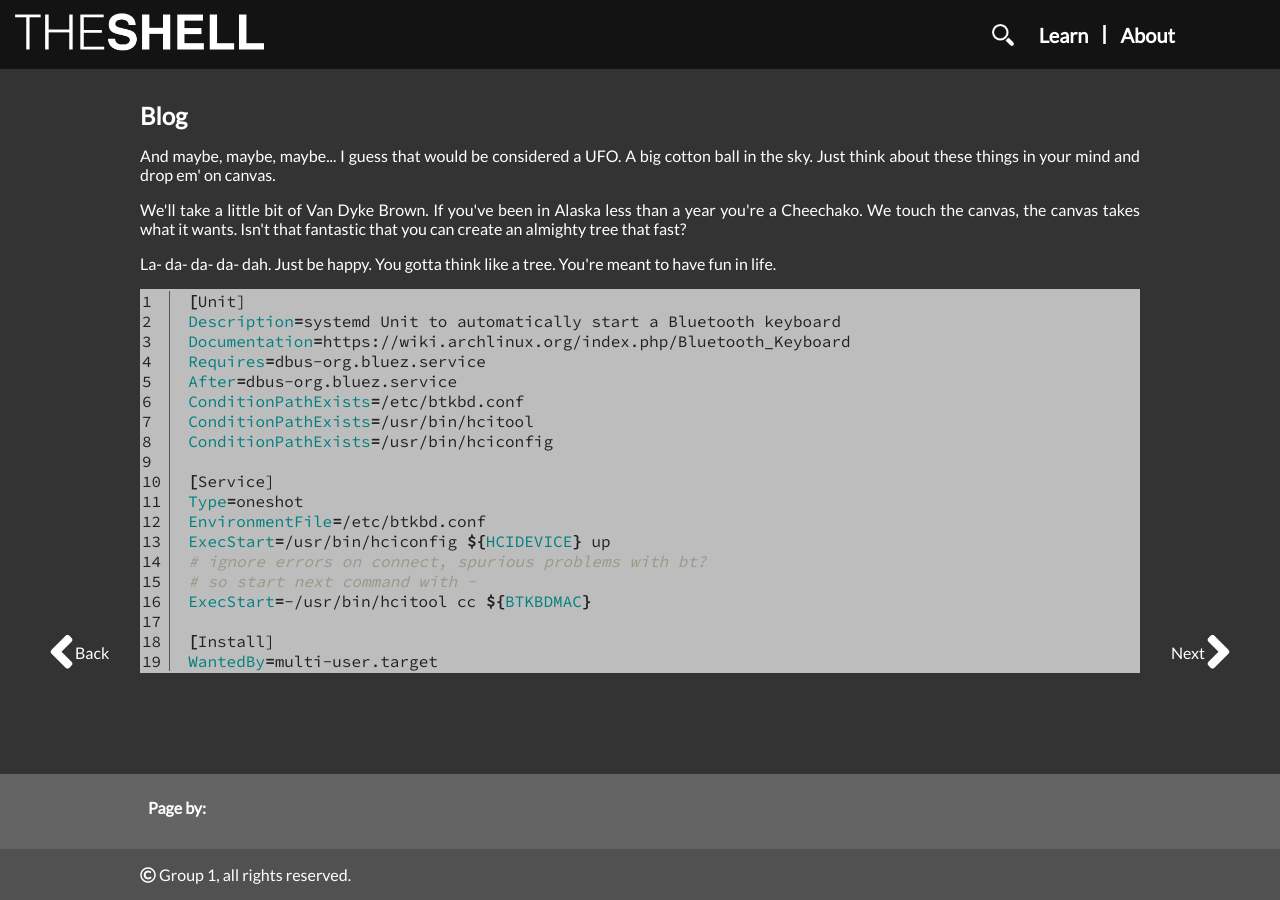
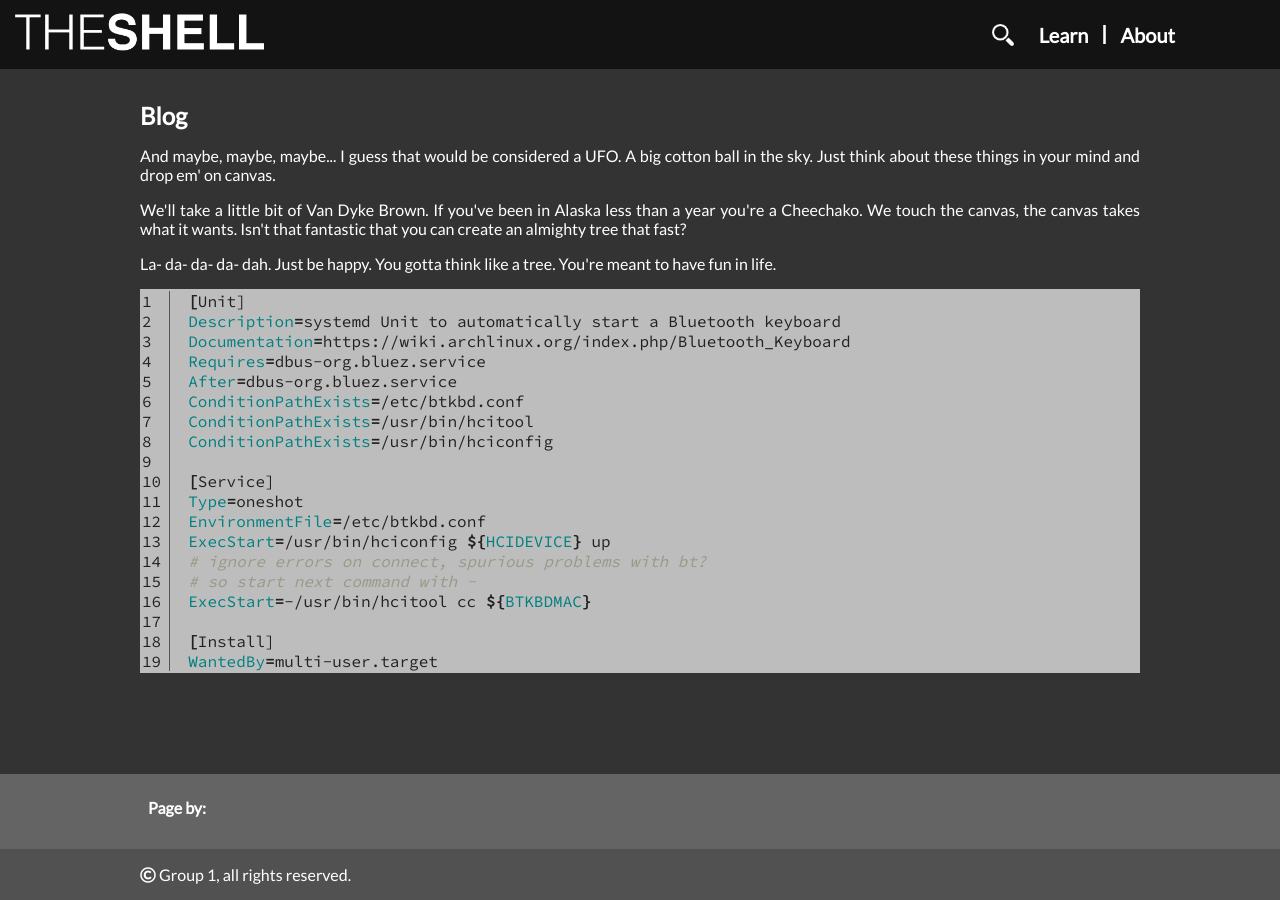
Before and after one commit to bvlj/usi_sa1_theshell_ch, a Jekyll site: the page built from site/blog.html, in a window 1280 px wide. Built offline with Jekyll 4.4.1, drawn with Linux system fonts in a browser that asks for light colours; nearby versions of some CDN libraries.

Commit message:
css-team:correct arrows
git-svn-id: svn+ssh://atelier.inf.usi.ch/home/bevilj/group-1@54 a672b425-5310-4d7a-af5c-997e18724b81

```diff
--- a/site/_layouts/page.html
+++ b/site/_layouts/page.html
@@ -13,6 +13,11 @@
 
 </article>
 <div class="box-arrows">
-	<a id="back" href="{{ site.baseurl }}/{{ page.previous-page }}" style="position:fixed;left:3em;"><i class="fas fa-angle-left"></i><span>Back</span></a>
-	<a id="next" href="{{ site.baseurl }}/{{ page.next-page }}" style="position:fixed;right:3em;"><span>Next</span><i class="fas fa-angle-right"></i></a>
+	{% if page.previous-page %}
+		<a id="back" href="{{ site.baseurl }}/{{ page.previous-page }}" style="position:fixed;left:3em;"><i class="fas fa-angle-left"></i><span>Back</span></a>
+	{% endif%}
+
+	{% if page.next-page %}
+		<a id="next" href="{{ site.baseurl }}/{{ page.next-page }}" style="position:fixed;right:3em;"><span>Next</span><i class="fas fa-angle-right"></i></a>
+	{% endif%}
 </div>
--- a/site/_sass/_global.scss
+++ b/site/_sass/_global.scss
@@ -103,39 +103,27 @@
   bottom: 275px;
 
   a{
+  	position:fixed;
+  	transition:300ms;
     text-decoration:none;
     cursor:pointer;
     color:#fff;
   }
 
-  span{
-    height: 50px;
-    text-align: center;
-    display: inline-block;
-    vertical-align: middle;
+  i{
+    font-size: 6vh;
+    vertical-align:middle;
   }
 
-  i{
-    font-size: 6vh;
+  #back {
+    left:3em;
   }
 
-  #back img{
-    content:url("assets/style/l-arrow-black.png");
+  #next {
+    right:3em;
   }
 
-  #next img{
-    content:url("assets/style/r-arrow-black.png");
-  }
-
-  #back:hover{
+  a:hover{
     color:#6a6;
   }
-
-  #next:hover{
-    color:#6a6;
-  }
-
-  img{
-    vertical-align:middle;
-  }
 }
```
